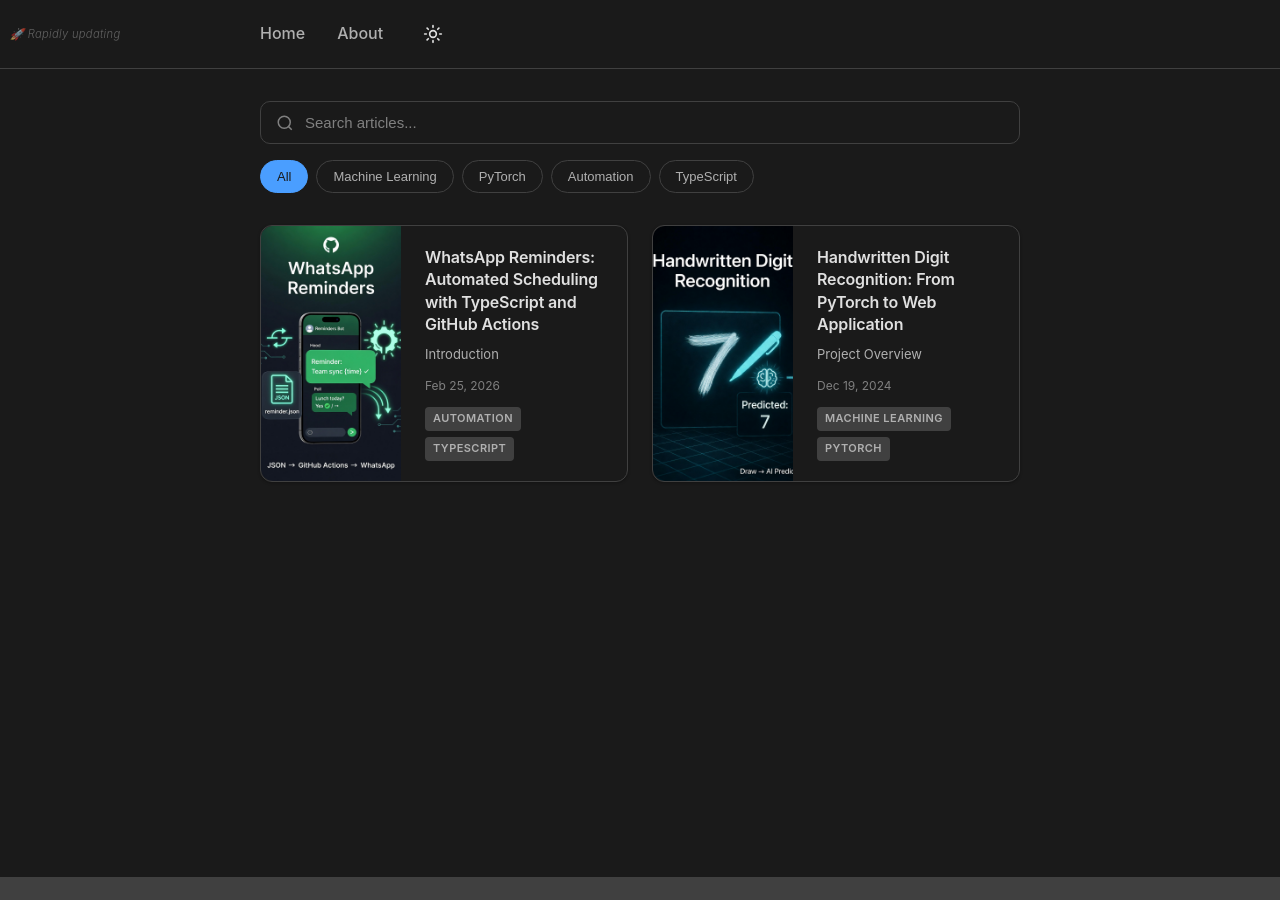
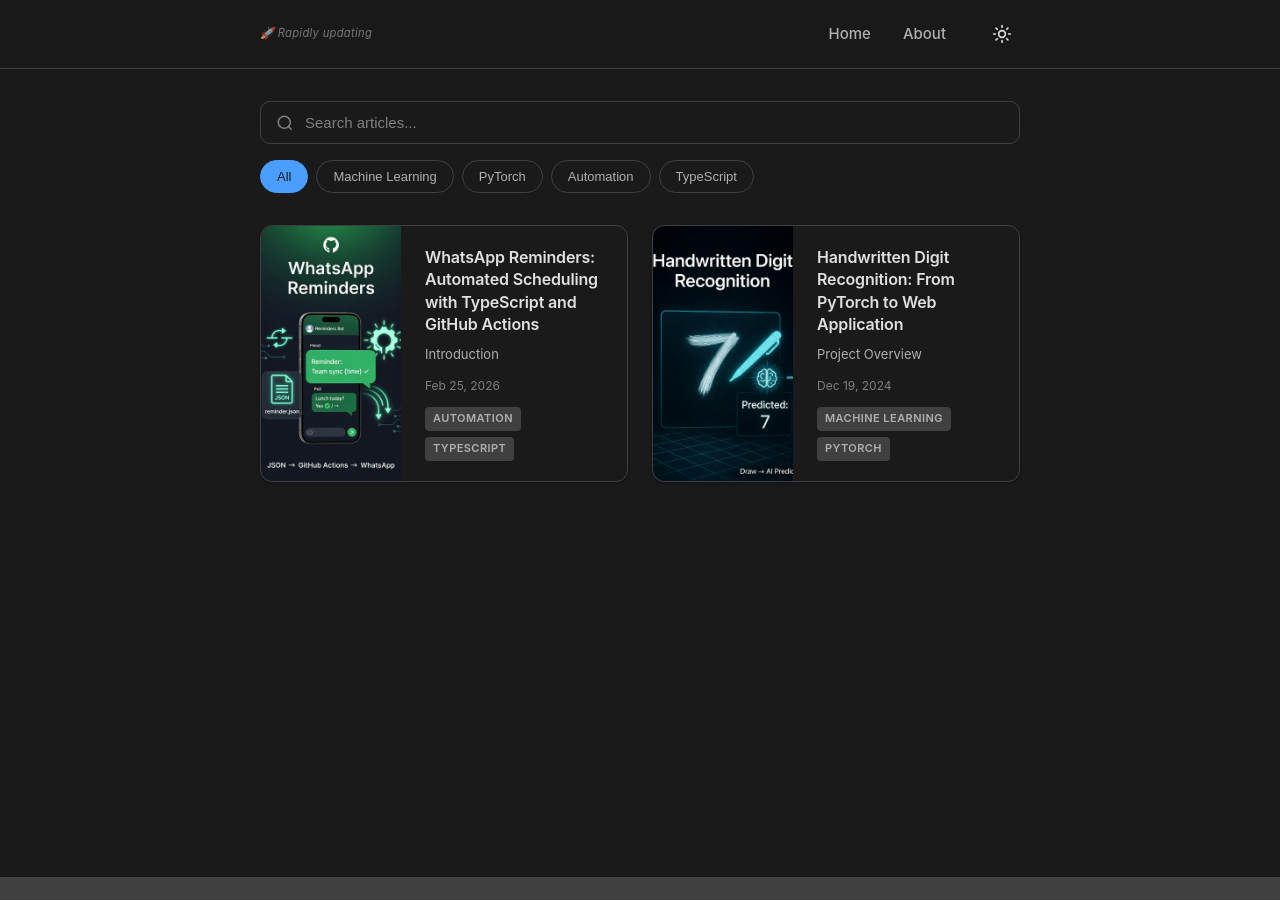
Before and after one commit to bhaskar0210s/blog, a Jekyll site: the page built from index.html, in a window 1280 px wide and 900 px high. Built offline with Jekyll 4.4.1, drawn with Linux system fonts in a browser that asks for light colours.

Commit message:
Refactor header layout and update update-note styling for improved visibility
- Move update note to the left side of the header for better accessibility
- Simplify JavaScript for update note positioning and theming
- Enhance CSS styles for header and navigation elements, including backdrop effects and responsive adjustments
- Improve overall layout consistency and visual hierarchy in the header section

```diff
--- a/_layouts/default.html
+++ b/_layouts/default.html
@@ -65,86 +65,23 @@
       href="{{ '/feed.xml' | relative_url }}"
     />
     <script src="{{ '/assets/js/theme.js' | relative_url }}" defer></script>
-    <script>
-      // Update note theme adaptation and positioning
-      function updateNoteTheme() {
-        const updateNote = document.querySelector(".update-note");
-        if (!updateNote) return;
-
-        const isDark =
-          document.documentElement.getAttribute("data-theme") === "dark" ||
-          document.documentElement.classList.contains("auto-dark");
-
-        if (isDark) {
-          updateNote.style.color = "#808080";
-        } else {
-          updateNote.style.color = "#999999";
-        }
-      }
-
-      function positionUpdateNote() {
-        const updateNote = document.querySelector(".update-note");
-        const siteHeader = document.querySelector(".site-header");
-
-        if (!updateNote || !siteHeader) return;
-
-        const headerRect = siteHeader.getBoundingClientRect();
-        const headerCenter = headerRect.top + headerRect.height / 2;
-        const noteHeight = updateNote.offsetHeight;
-
-        // Position the note at the center of the header, accounting for its own height
-        updateNote.style.top = headerCenter - noteHeight / 2 + "px";
-      }
-
-      // Run on load and when theme changes
-      document.addEventListener("DOMContentLoaded", function () {
-        updateNoteTheme();
-        positionUpdateNote();
-      });
-
-      document.addEventListener("themeChanged", updateNoteTheme);
-
-      // Also check periodically for theme changes and reposition on scroll/resize
-      setInterval(function () {
-        updateNoteTheme();
-        positionUpdateNote();
-      }, 1000);
-
-      // Reposition on scroll and resize
-      window.addEventListener("scroll", positionUpdateNote);
-      window.addEventListener("resize", positionUpdateNote);
-    </script>
   </head>
   <body>
-    <span
-      class="update-note"
-      style="
-        position: fixed;
-        top: 1rem;
-        left: 10px;
-        font-size: 0.7rem;
-        color: #999999;
-        opacity: 0.7;
-        font-weight: 300;
-        letter-spacing: 0.3px;
-        z-index: 1000;
-        margin: 0;
-        display: inline-block;
-        font-style: italic;
-      "
-      >🚀 Rapidly updating</span
-    >
     <header class="site-header">
       <div class="container">
         <nav class="site-nav">
-          <ul class="nav-links">
-            <li><a href="{{ '/' | relative_url }}">Home</a></li>
-            <li>
-              <a href="https://bhaskar0210s.github.io/me/" target="_blank"
-                >About</a
-              >
-            </li>
-          </ul>
+          <div class="nav-left">
+            <span class="update-note">🚀 Rapidly updating</span>
+          </div>
+          <div class="nav-right">
+            <ul class="nav-links">
+              <li><a href="{{ '/' | relative_url }}">Home</a></li>
+              <li>
+                <a href="https://bhaskar0210s.github.io/me/" target="_blank" rel="noopener noreferrer">About</a>
+              </li>
+            </ul>
+            <div class="nav-actions"></div>
+          </div>
         </nav>
       </div>
     </header>
--- a/assets/css/main.css
+++ b/assets/css/main.css
@@ -121,12 +121,14 @@
 
 /* Header */
 .site-header {
-  background: var(--bg-primary);
-  border-bottom: 1px solid var(--border-color);
-  padding: 1rem 0;
   position: sticky;
   top: 0;
   z-index: 100;
+  padding: 0.875rem 0;
+  background: color-mix(in srgb, var(--bg-primary) 85%, transparent);
+  backdrop-filter: blur(12px);
+  -webkit-backdrop-filter: blur(12px);
+  border-bottom: 1px solid var(--border-color);
   transition: background-color 0.3s ease, border-color 0.3s ease;
 }
 
@@ -134,42 +136,75 @@
   display: flex;
   justify-content: space-between;
   align-items: center;
+  gap: 1.5rem;
 }
 
-.nav-links {
+.nav-left {
   display: flex;
-  list-style: none;
-  gap: 2rem;
   align-items: center;
+  gap: 1rem;
+}
+
+.update-note {
+  font-size: 0.7rem;
+  font-weight: 400;
+  letter-spacing: 0.3px;
+  color: var(--text-tertiary);
+  opacity: 0.9;
+  font-style: italic;
 }
 
 .site-title {
-  font-size: 1.5rem;
+  font-size: 1.25rem;
   font-weight: 700;
+  letter-spacing: -0.02em;
   color: var(--text-primary);
   text-decoration: none;
-  transition: color 0.3s ease;
+  transition: color 0.2s ease;
+  flex-shrink: 0;
 }
 
 .site-title:hover {
   color: var(--accent-primary);
 }
 
+.nav-right {
+  display: flex;
+  align-items: center;
+  gap: 1.5rem;
+}
+
 .nav-links {
   display: flex;
   list-style: none;
-  gap: 2rem;
+  gap: 0.25rem;
+  align-items: center;
 }
 
-.nav-links a {
+.nav-links li a {
+  display: block;
+  padding: 0.5rem 0.875rem;
   color: var(--text-secondary);
   text-decoration: none;
+  font-size: 0.9375rem;
   font-weight: 500;
-  transition: color 0.3s ease;
+  border-radius: 8px;
+  transition: color 0.2s ease, background-color 0.2s ease;
 }
 
-.nav-links a:hover {
+.nav-links li a:hover {
   color: var(--accent-primary);
+  background: color-mix(in srgb, var(--accent-primary) 8%, transparent);
+}
+
+.nav-actions {
+  display: flex;
+  align-items: center;
+  gap: 0.5rem;
+}
+
+.nav-actions .theme-toggle {
+  margin-left: 0;
 }
 
 /* Main content */
@@ -672,8 +707,25 @@
 
 /* Responsive design */
 @media (max-width: 768px) {
+  .nav-left {
+    gap: 0.75rem;
+  }
+
+  .update-note {
+    font-size: 0.65rem;
+  }
+
+  .site-title {
+    font-size: 1.1rem;
+  }
+
   .nav-links {
-    gap: 1rem;
+    gap: 0.125rem;
+  }
+
+  .nav-links li a {
+    padding: 0.4rem 0.65rem;
+    font-size: 0.875rem;
   }
 
 
--- a/assets/js/theme.js
+++ b/assets/js/theme.js
@@ -52,8 +52,10 @@
       return;
     }
 
+    const navActions = document.querySelector(".nav-actions");
     const nav = document.querySelector(".nav-links");
-    if (!nav) return;
+    const target = navActions || nav;
+    if (!target) return;
 
     const sunIcon = `<svg class="theme-icon theme-icon-sun" width="20" height="20" viewBox="0 0 24 24" fill="none" stroke="currentColor" stroke-width="2" stroke-linecap="round" stroke-linejoin="round"><circle cx="12" cy="12" r="4"/><path d="M12 2v2M12 20v2M4.93 4.93l1.41 1.41M17.66 17.66l1.41 1.41M2 12h2M20 12h2M6.34 17.66l-1.41 1.41M19.07 4.93l-1.41 1.41"/></svg>`;
     const moonIcon = `<svg class="theme-icon theme-icon-moon" width="20" height="20" viewBox="0 0 24 24" fill="none" stroke="currentColor" stroke-width="2" stroke-linecap="round" stroke-linejoin="round"><path d="M21 12.79A9 9 0 1 1 11.21 3 7 7 0 0 0 21 12.79z"/></svg>`;
@@ -66,7 +68,7 @@
       </button>
     `;
 
-    nav.appendChild(themeToggle);
+    target.appendChild(themeToggle);
 
     const toggleBtn = themeToggle.querySelector(".theme-toggle-btn");
     toggleBtn.addEventListener("click", (e) => {
```
